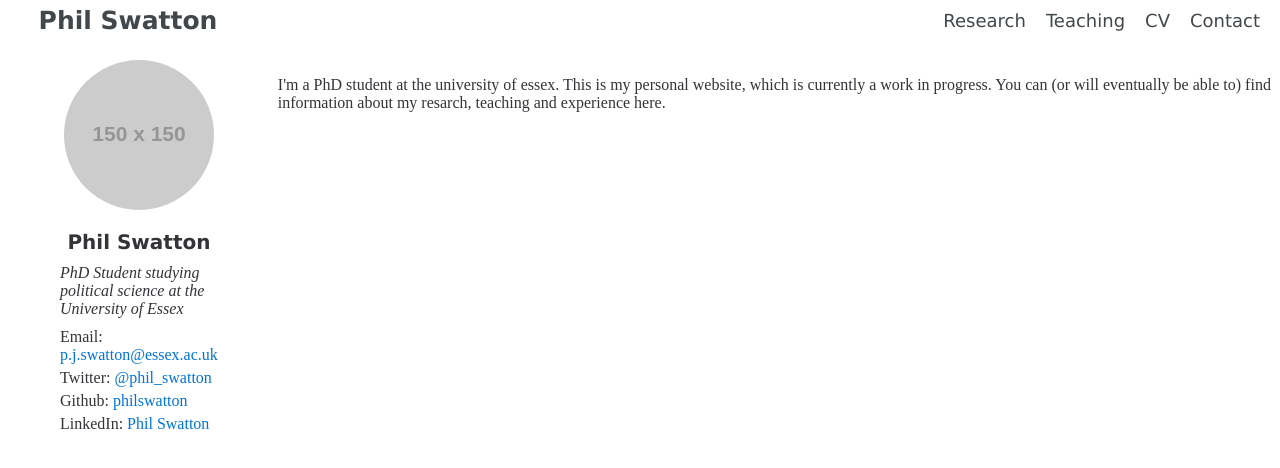
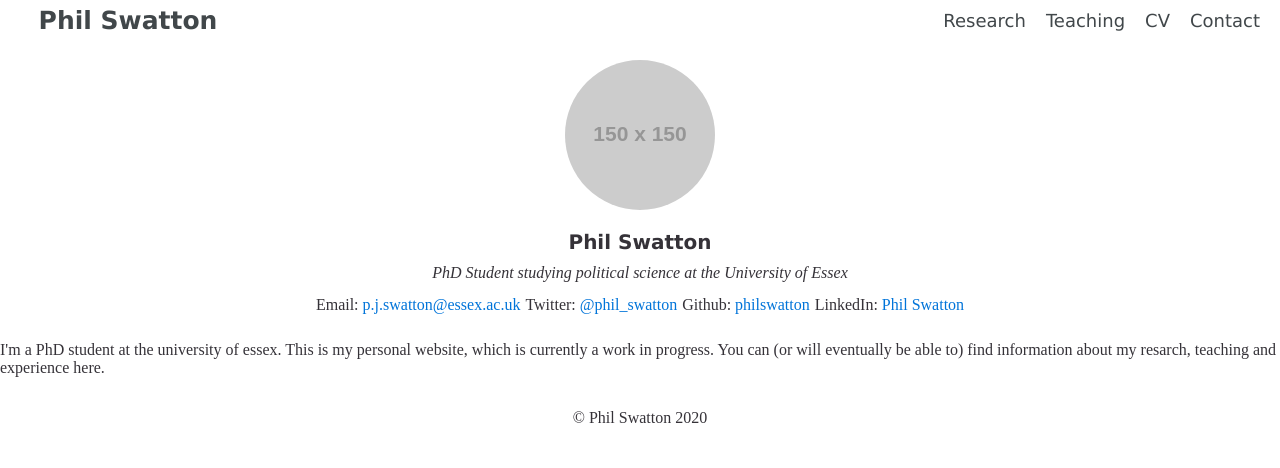
Before and after one commit to philswatton/philswatton.github.io, a Jekyll site: the page built from index.html, in a window 1280 px wide. Shown: the top 468 px of the page. Built offline with Jekyll 4.4.1, drawn with Linux system fonts in a browser that asks for light colours.

Commit message:
Update default.html
Added footer

```diff
--- a/_layouts/default.html
+++ b/_layouts/default.html
@@ -33,9 +33,13 @@
 					<li>Github: <a href="https://github.com/philswatton">philswatton</a></li>
 					<li>LinkedIn: <a href="https://www.linkedin.com/in/philswatton/">Phil Swatton</a></ali>
 				</ul>
+			</div>
 		</div>
 		<main class="content">
 			{{ content }} <!-- content goes here -->
 		</main>
+		<footer>
+			<p>&#169 Phil Swatton 2020</p>
+ 		</footer>
 </body>
 </html>
```
